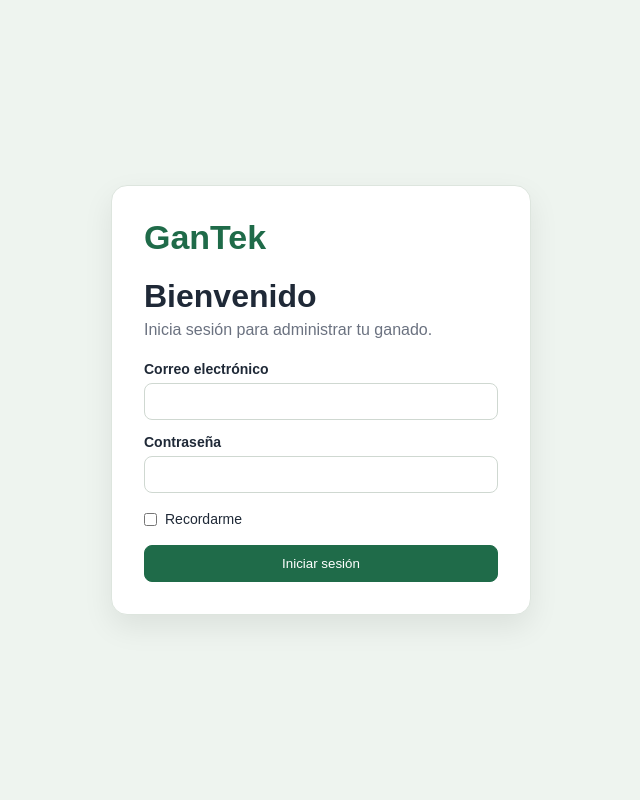
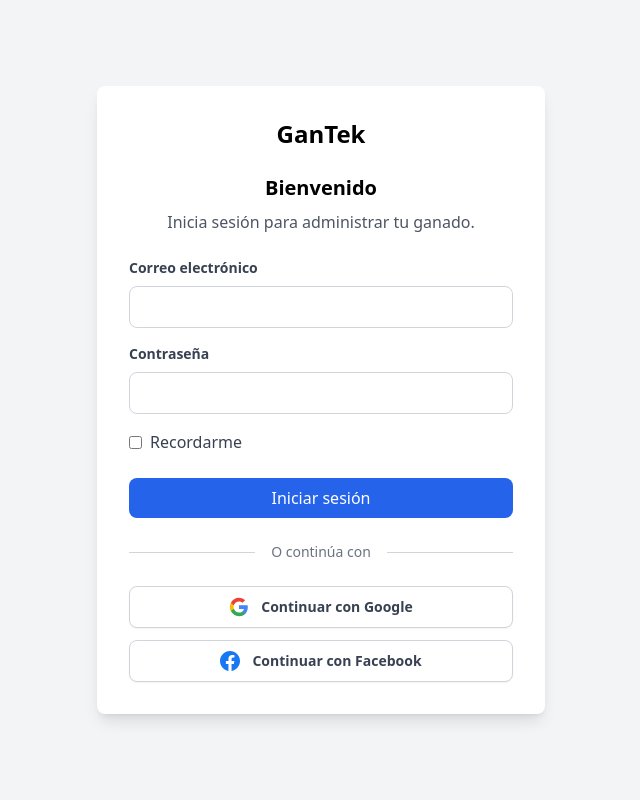
Before and after one commit to Alfredo941212/GanTek_web, a Laravel app: page /login in a window 1280 px wide. Shown: the whole page, without its empty margins (319-959 px from the left). Run offline with Laravel 12, Linux system fonts and the light colour scheme; some libraries are stand-ins or nearby versions.

Commit message:
Agregar login con Google y Facebook

```diff
--- a/composer.json
+++ b/composer.json
@@ -8,6 +8,7 @@
     "require": {
         "php": "^8.3",
         "laravel/framework": "^13.17",
+        "laravel/socialite": "^5.31",
         "laravel/tinker": "^3.0"
     },
     "require-dev": {
--- a/config/services.php
+++ b/config/services.php
@@ -8,24 +8,24 @@ return [
     |--------------------------------------------------------------------------
     |
     | This file is for storing the credentials for third party services such
-    | as Resend, Postmark, AWS, and more. This file provides the de facto
+    | as Mailgun, Postmark, AWS and more. This file provides the de facto
     | location for this type of information, allowing packages to have
     | a conventional file to locate the various service credentials.
     |
     */
 
     'postmark' => [
-        'key' => env('POSTMARK_API_KEY'),
-    ],
-
-    'resend' => [
-        'key' => env('RESEND_API_KEY'),
+        'token' => env('POSTMARK_TOKEN'),
     ],
 
     'ses' => [
         'key' => env('AWS_ACCESS_KEY_ID'),
         'secret' => env('AWS_SECRET_ACCESS_KEY'),
         'region' => env('AWS_DEFAULT_REGION', 'us-east-1'),
+    ],
+
+    'resend' => [
+        'key' => env('RESEND_KEY'),
     ],
 
     'slack' => [
@@ -35,4 +35,16 @@ return [
         ],
     ],
 
+    'google' => [
+        'client_id' => env('GOOGLE_CLIENT_ID'),
+        'client_secret' => env('GOOGLE_CLIENT_SECRET'),
+        'redirect' => env('GOOGLE_REDIRECT_URI'),
+    ],
+
+    'facebook' => [
+        'client_id' => env('FACEBOOK_CLIENT_ID'),
+        'client_secret' => env('FACEBOOK_CLIENT_SECRET'),
+        'redirect' => env('FACEBOOK_REDIRECT_URI'),
+    ],
+
 ];
--- a/resources/views/auth/login.blade.php
+++ b/resources/views/auth/login.blade.php
@@ -3,33 +3,86 @@
 <head>
     <meta charset="UTF-8">
     <meta name="viewport" content="width=device-width, initial-scale=1.0">
-    <title>Iniciar sesión | GanTek</title>
-    <link rel="stylesheet" href="{{ asset('css/gantek.css') }}">
+    <title>GanTek - Iniciar Sesión</title>
+    <script src="https://cdn.tailwindcss.com"></script>
 </head>
-<body class="login-page">
-<div class="login-card">
-    <div class="login-logo">GanTek</div>
-    <h1>Bienvenido</h1>
-    <p>Inicia sesión para administrar tu ganado.</p>
+<body class="bg-gray-100">
+    <div class="min-h-screen flex items-center justify-center">
+        <div class="bg-white p-8 rounded-lg shadow-lg w-full max-w-md">
+            <h1 class="text-2xl font-bold text-center mb-6">GanTek</h1>
+            <h2 class="text-xl font-semibold text-center mb-2">Bienvenido</h2>
+            <p class="text-gray-600 text-center mb-6">Inicia sesión para administrar tu ganado.</p>
 
-    @if($errors->any())
-        <div class="alert error">{{ $errors->first() }}</div>
-    @endif
+            @if(session('error'))
+                <div class="bg-red-100 border border-red-400 text-red-700 px-4 py-3 rounded mb-4">
+                    {{ session('error') }}
+                </div>
+            @endif
 
-    <form method="POST" action="{{ route('login.process') }}">
-        @csrf
-        <label>Correo electrónico</label>
-        <input type="email" name="email" value="{{ old('email') }}" required>
+            <form action="{{ route('login.process') }}" method="POST">
+                @csrf
+                <div class="mb-4">
+                    <label class="block text-gray-700 text-sm font-bold mb-2">Correo electrónico</label>
+                    <input type="email" name="email" value="{{ old('email') }}"
+                           class="w-full px-3 py-2 border border-gray-300 rounded-lg focus:outline-none focus:ring-2 focus:ring-blue-500"
+                           required>
+                </div>
 
-        <label>Contraseña</label>
-        <input type="password" name="password" required>
+                <div class="mb-4">
+                    <label class="block text-gray-700 text-sm font-bold mb-2">Contraseña</label>
+                    <input type="password" name="password"
+                           class="w-full px-3 py-2 border border-gray-300 rounded-lg focus:outline-none focus:ring-2 focus:ring-blue-500"
+                           required>
+                </div>
 
-        <label class="remember">
-            <input type="checkbox" name="remember"> Recordarme
-        </label>
+                <div class="mb-6">
+                    <label class="flex items-center">
+                        <input type="checkbox" name="remember" class="mr-2">
+                        <span class="text-gray-700">Recordarme</span>
+                    </label>
+                </div>
 
-        <button type="submit" class="btn primary full">Iniciar sesión</button>
-    </form>
-</div>
+                <button type="submit"
+                        class="w-full bg-blue-600 text-white py-2 px-4 rounded-lg hover:bg-blue-700 transition duration-200">
+                    Iniciar sesión
+                </button>
+            </form>
+
+            <!-- BOTONES SOCIALES - ESTO ES LO QUE FALTABA -->
+            <div class="mt-6">
+                <div class="relative">
+                    <div class="absolute inset-0 flex items-center">
+                        <div class="w-full border-t border-gray-300"></div>
+                    </div>
+                    <div class="relative flex justify-center text-sm">
+                        <span class="bg-white px-4 text-gray-500">O continúa con</span>
+                    </div>
+                </div>
+
+                <div class="mt-6 space-y-3">
+                    <!-- Google -->
+                    <a href="{{ route('auth.google') }}"
+                       class="flex w-full items-center justify-center gap-3 rounded-lg border border-gray-300 bg-white px-4 py-2.5 text-sm font-semibold text-gray-700 shadow-sm hover:bg-gray-50 transition duration-200">
+                        <svg class="h-5 w-5" viewBox="0 0 24 24">
+                            <path d="M22.56 12.25c0-.78-.07-1.53-.2-2.25H12v4.26h5.92c-.26 1.37-1.04 2.53-2.21 3.31v2.77h3.57c2.08-1.92 3.28-4.74 3.28-8.09z" fill="#4285F4"/>
+                            <path d="M12 23c2.97 0 5.46-.98 7.28-2.66l-3.57-2.77c-.98.66-2.23 1.06-3.71 1.06-2.86 0-5.29-1.93-6.16-4.53H2.18v2.84C3.99 20.53 7.7 23 12 23z" fill="#34A853"/>
+                            <path d="M5.84 14.09c-.22-.66-.35-1.36-.35-2.09s.13-1.43.35-2.09V7.07H2.18C1.43 8.55 1 10.22 1 12s.43 3.45 1.18 4.93l2.85-2.22.81-.62z" fill="#FBBC05"/>
+                            <path d="M12 5.38c1.62 0 3.06.56 4.21 1.64l3.15-3.15C17.45 2.09 14.97 1 12 1 7.7 1 3.99 3.47 2.18 7.07l3.66 2.84c.87-2.6 3.3-4.53 6.16-4.53z" fill="#EA4335"/>
+                        </svg>
+                        Continuar con Google
+                    </a>
+
+                    <!-- Facebook -->
+                    <a href="{{ route('auth.facebook') }}"
+                       class="flex w-full items-center justify-center gap-3 rounded-lg border border-gray-300 bg-white px-4 py-2.5 text-sm font-semibold text-gray-700 shadow-sm hover:bg-gray-50 transition duration-200">
+                        <svg class="h-5 w-5 text-[#1877F2]" fill="currentColor" viewBox="0 0 24 24">
+                            <path d="M24 12.073c0-6.627-5.373-12-12-12s-12 5.373-12 12c0 5.99 4.388 10.954 10.125 11.854v-8.385H7.078v-3.47h3.047V9.43c0-3.007 1.792-4.669 4.533-4.669 1.312 0 2.686.235 2.686.235v2.953H15.83c-1.491 0-1.956.925-1.956 1.874v2.25h3.328l-.532 3.47h-2.796v8.385C19.612 23.027 24 18.062 24 12.073z"/>
+                        </svg>
+                        Continuar con Facebook
+                    </a>
+                </div>
+            </div>
+        </div>
+    </div>
 </body>
 </html>
--- a/routes/web.php
+++ b/routes/web.php
@@ -7,6 +7,14 @@ use App\Http\Controllers\CattleController;
 use App\Http\Controllers\VaccineController;
 use App\Http\Controllers\SaleController;
 use App\Http\Controllers\ReportController;
+use App\Http\Controllers\Auth\SocialController;
+
+// Rutas de autenticación social
+Route::get('/auth/google', [SocialController::class, 'redirectToGoogle'])->name('auth.google');
+Route::get('/auth/google/callback', [SocialController::class, 'handleGoogleCallback'])->name('auth.google.callback');
+
+Route::get('/auth/facebook', [SocialController::class, 'redirectToFacebook'])->name('auth.facebook');
+Route::get('/auth/facebook/callback', [SocialController::class, 'handleFacebookCallback'])->name('auth.facebook.callback');
 
 Route::get('/', fn () => redirect()->route('login'));
 
```
Also changed, not shown: app/Http/Controllers/Auth/SocialController.php (added, +71 -0 lines), app/Models/User.php (+26 -9 lines), database/migrations/2026_09_07_053103_add_social_fields_to_users_table.php (added), 2 other files.
